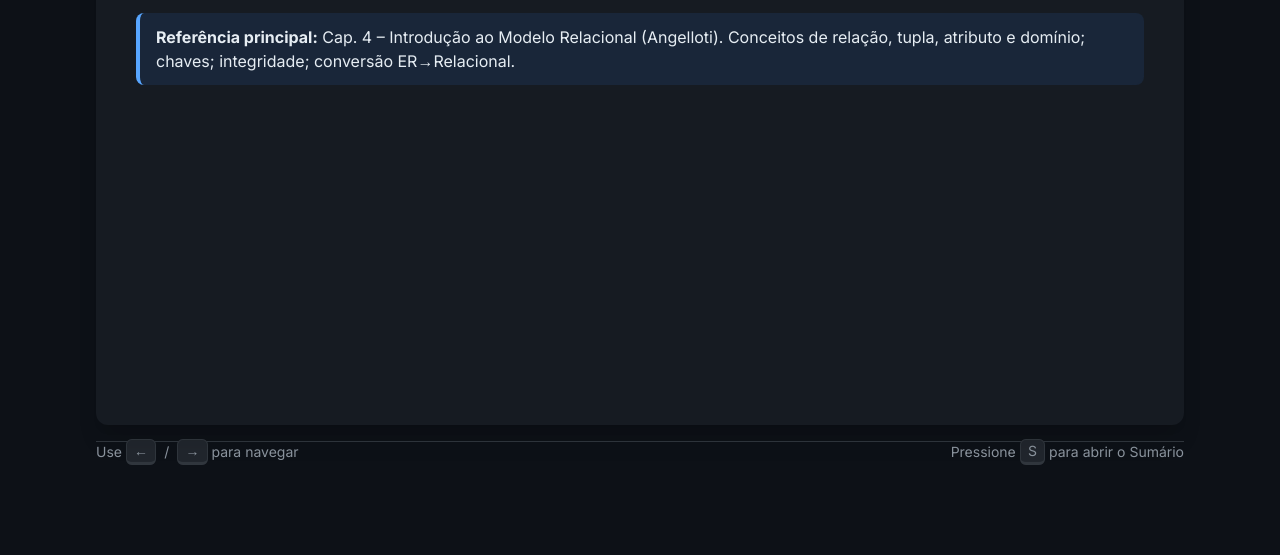
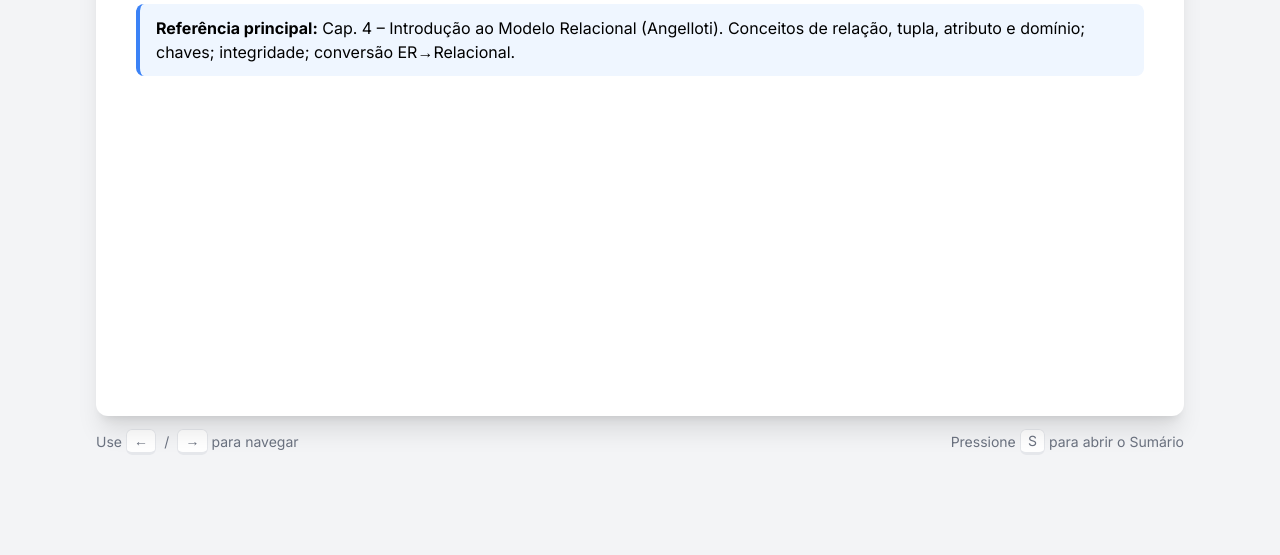
Before and after one commit to joseolinda/BD---S4INFO, a plain HTML site: page aula6.html in a window 1280 px wide. Shown: the part 245-800 px from the top of the page. Drawn offline with nearby package versions, Linux system fonts and the light colour scheme.

Commit message:
Template claro como padrão

```diff
--- a/aula6.html
+++ b/aula6.html
@@ -25,7 +25,7 @@
   </style>
   <link rel="stylesheet" href="css/dark-mode.css">
 </head>
-<body data-theme="dark" class="bg-gray-100 min-h-screen">
+<body class="bg-gray-100 min-h-screen">
   <div class="max-w-6xl mx-auto p-4 md:p-8">
     <!-- Header & Controls -->
     <header class="flex flex-col md:flex-row md:items-center md:justify-between gap-4 mb-4">
```
